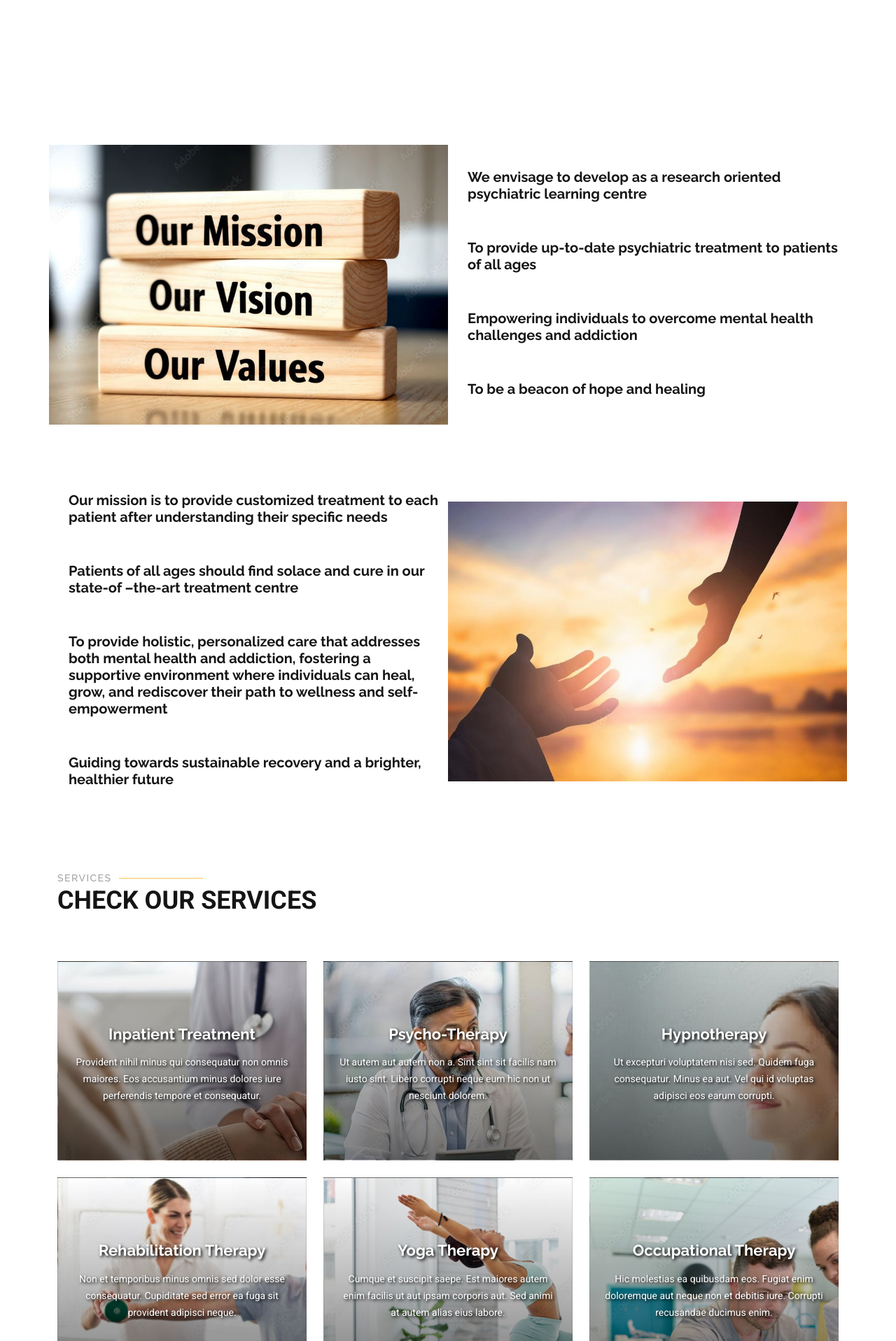
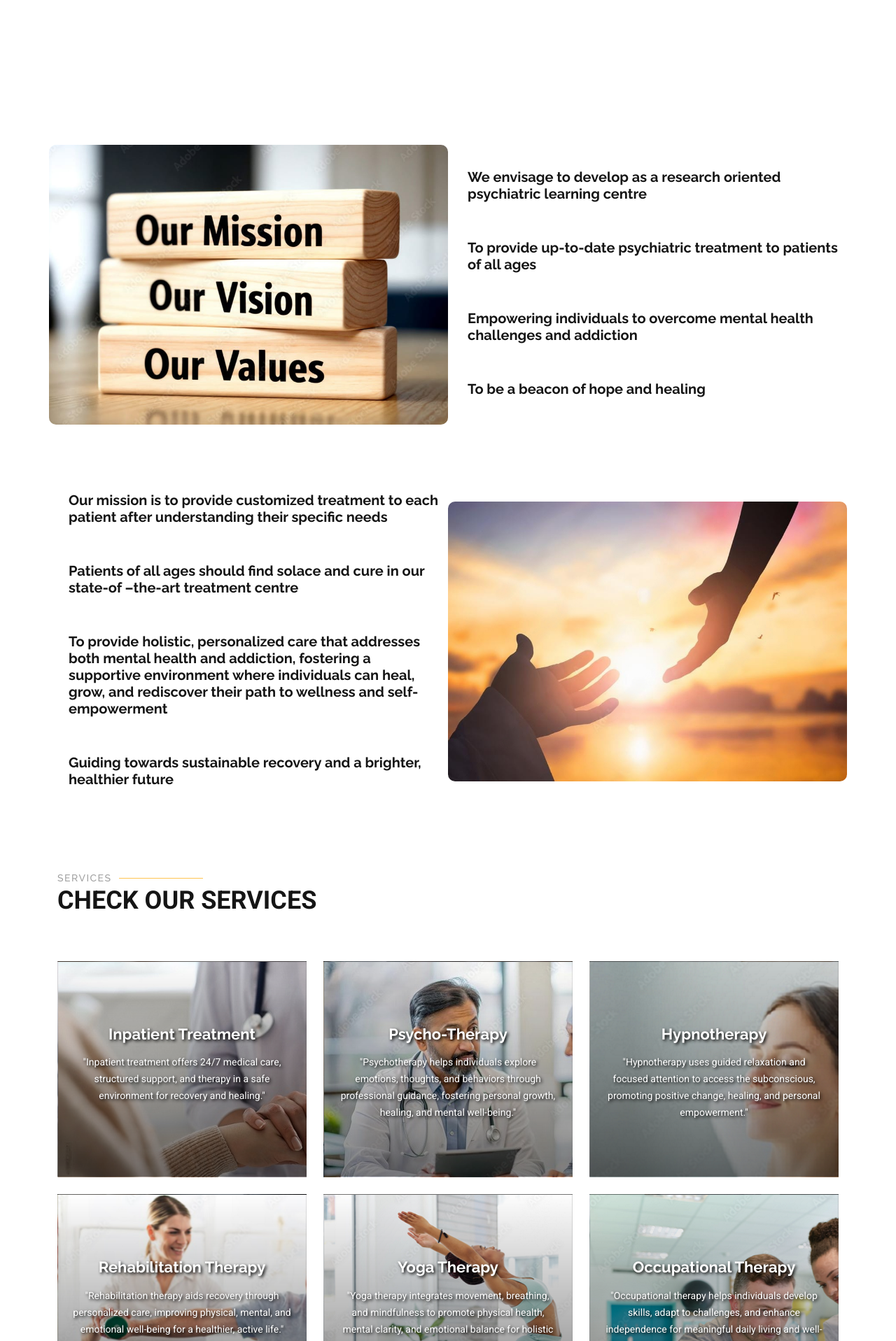
Before and after one commit to Vinith-Vj/nmcmd-Django-bootstrap-1, a Django app: page / in a window 1280 px wide. Shown: the part 1480-3397 px from the top of the page at 70% size. Run offline with Django 5.2, Linux system fonts and the light colour scheme; some libraries are stand-ins or nearby versions.

Commit message:
changed the lorem to actual content

```diff
--- a/static/css/main.css
+++ b/static/css/main.css
@@ -148,7 +148,7 @@ h6 {
   --contrast-color: #ffffff;
   color: var(--default-color);
   background-color: var(--background-color);
-  padding: 10px 0;
+  /* padding: 10px 0; */
   transition: all 0.5s;
   z-index: 997;
 }
@@ -984,6 +984,7 @@ section,
   height: 100%;
   object-fit: cover;
   z-index: 1;
+  border-radius: 10px;
 }
 
 .features .features-item h4 {
@@ -1780,3 +1781,8 @@ section,
     /* box-shadow: 0 0 0 14px rgba(37, 211, 102, 0); */
   }
 }
+
+
+.about_us_img img {
+  border-radius: 10px;
+}
--- a/templates/index.html
+++ b/templates/index.html
@@ -155,7 +155,7 @@
       <div class="container" data-aos="fade-up" data-aos-delay="100">
 
         <div class="row gy-4 test" style="align-items: center;">
-          <div class="col-lg-6 order-1 order-lg-2">
+          <div class="col-lg-6 order-1 order-lg-2 about_us_img">
             <img src="{% static 'img/about-1.jpg' %}" class="img-fluid" alt="">
           </div>
           <div class="col-lg-6 order-2 order-lg-1 content">
@@ -356,7 +356,7 @@
               <!-- <a href="service-details.html" class="stretched-link"> -->
                 <h3 style="color: #ffffff; text-shadow: 2px 2px 4px rgba(0, 0, 0, 1.8);">Inpatient Treatment</h3>
               <!-- </a> -->
-              <p style="color: #ffffff; text-shadow: 2px 2px 4px rgba(0, 0, 0, 1.8);">Provident nihil minus qui consequatur non omnis maiores. Eos accusantium minus dolores iure perferendis tempore et consequatur.</p>
+              <p style="color: #ffffff; text-shadow: 2px 2px 4px rgba(0, 0, 0, 1.8);">"Inpatient treatment offers 24/7 medical care, structured support, and therapy in a safe environment for recovery and healing."</p>
             </div>
           </div><!-- End Service Item -->
 
@@ -369,7 +369,7 @@
                 <div class="service-info">
                 <h3 style="color: #ffffff; text-shadow: 2px 2px 4px rgba(0, 0, 0, 1.8);">Psycho-Therapy</h3>
               <!-- </a> -->
-              <p style="color: #ffffff; text-shadow: 2px 2px 4px rgba(0, 0, 0, 1.8);">Ut autem aut autem non a. Sint sint sit facilis nam iusto sint. Libero corrupti neque eum hic non ut nesciunt dolorem.</p>
+              <p style="color: #ffffff; text-shadow: 2px 2px 4px rgba(0, 0, 0, 1.8);">"Psychotherapy helps individuals explore emotions, thoughts, and behaviors through professional guidance, fostering personal growth, healing, and mental well-being."</p>
             </div>
             </div>
           </div><!-- End Service Item -->
@@ -382,7 +382,7 @@
               <!-- <a href="service-details.html" class="stretched-link"> -->
                 <h3 style="color: #ffffff; text-shadow: 2px 2px 4px rgba(0, 0, 0, 1.8);">Hypnotherapy</h3>
               <!-- </a> -->
-              <p style="color: #ffffff; text-shadow: 2px 2px 4px rgba(0, 0, 0, 1.8);">Ut excepturi voluptatem nisi sed. Quidem fuga consequatur. Minus ea aut. Vel qui id voluptas adipisci eos earum corrupti.</p>
+              <p style="color: #ffffff; text-shadow: 2px 2px 4px rgba(0, 0, 0, 1.8);">"Hypnotherapy uses guided relaxation and focused attention to access the subconscious, promoting positive change, healing, and personal empowerment."</p>
             </div>
           </div><!-- End Service Item -->
 
@@ -394,7 +394,7 @@
               <!-- <a href="service-details.html" class="stretched-link"> -->
                 <h3 style="color: #ffffff; text-shadow: 2px 2px 4px rgba(0, 0, 0, 1.8);">Rehabilitation Therapy</h3>
               <!-- </a> -->
-              <p style="color: #ffffff; text-shadow: 2px 2px 4px rgba(0, 0, 0, 1.8);">Non et temporibus minus omnis sed dolor esse consequatur. Cupiditate sed error ea fuga sit provident adipisci neque.</p>
+              <p style="color: #ffffff; text-shadow: 2px 2px 4px rgba(0, 0, 0, 1.8);">"Rehabilitation therapy aids recovery through personalized care, improving physical, mental, and emotional well-being for a healthier, active life."</p>
               <!-- <a href="service-details.html" class="stretched-link"></a> -->
             </div>
           </div><!-- End Service Item -->
@@ -407,7 +407,7 @@
               <!-- <a href="service-details.html" class="stretched-link"> -->
                 <h3 style="color: #ffffff; text-shadow: 2px 2px 4px rgba(0, 0, 0, 1.8);">Yoga Therapy</h3>
               <!-- </a> -->
-              <p style="color: #ffffff; text-shadow: 2px 2px 4px rgba(0, 0, 0, 1.8);">Cumque et suscipit saepe. Est maiores autem enim facilis ut aut ipsam corporis aut. Sed animi at autem alias eius labore.</p>
+              <p style="color: #ffffff; text-shadow: 2px 2px 4px rgba(0, 0, 0, 1.8);">"Yoga therapy integrates movement, breathing, and mindfulness to promote physical health, mental clarity, and emotional balance for holistic healing."</p>
               <!-- <a href="service-details.html" class="stretched-link"></a> -->
             </div>
           </div><!-- End Service Item -->
@@ -420,7 +420,7 @@
               <!-- <a href="service-details.html" class="stretched-link"> -->
                 <h3 style="color: #ffffff; text-shadow: 2px 2px 4px rgba(0, 0, 0, 1.8);">Occupational Therapy</h3>
               <!-- </a> -->
-              <p style="color: #ffffff; text-shadow: 2px 2px 4px rgba(0, 0, 0, 1.8);">Hic molestias ea quibusdam eos. Fugiat enim doloremque aut neque non et debitis iure. Corrupti recusandae ducimus enim.</p>
+              <p style="color: #ffffff; text-shadow: 2px 2px 4px rgba(0, 0, 0, 1.8);">"Occupational therapy helps individuals develop skills, adapt to challenges, and enhance independence for meaningful daily living and well-being."</p>
               <!-- <a href="service-details.html" class="stretched-link"></a> -->
             </div>
           </div><!-- End Service Item -->
@@ -433,7 +433,7 @@
               <!-- <a href="service-details.html" class="stretched-link"> -->
                 <h3 style="color: #ffffff; text-shadow: 2px 2px 4px rgba(0, 0, 0, 1.8);">De-Addiction Treatment</h3>
               <!-- </a> -->
-              <p style="color: #ffffff; text-shadow: 2px 2px 4px rgba(0, 0, 0, 1.8);">Hic molestias ea quibusdam eos. Fugiat enim doloremque aut neque non et debitis iure. Corrupti recusandae ducimus enim.</p>
+              <p style="color: #ffffff; text-shadow: 2px 2px 4px rgba(0, 0, 0, 1.8);">"De-addiction treatment offers personalized care and support to overcome substance abuse, promoting recovery, resilience, and a healthier lifestyle."</p>
               <!-- <a href="service-details.html" class="stretched-link"></a> -->
             </div>
           </div><!-- End Service Item -->
```
